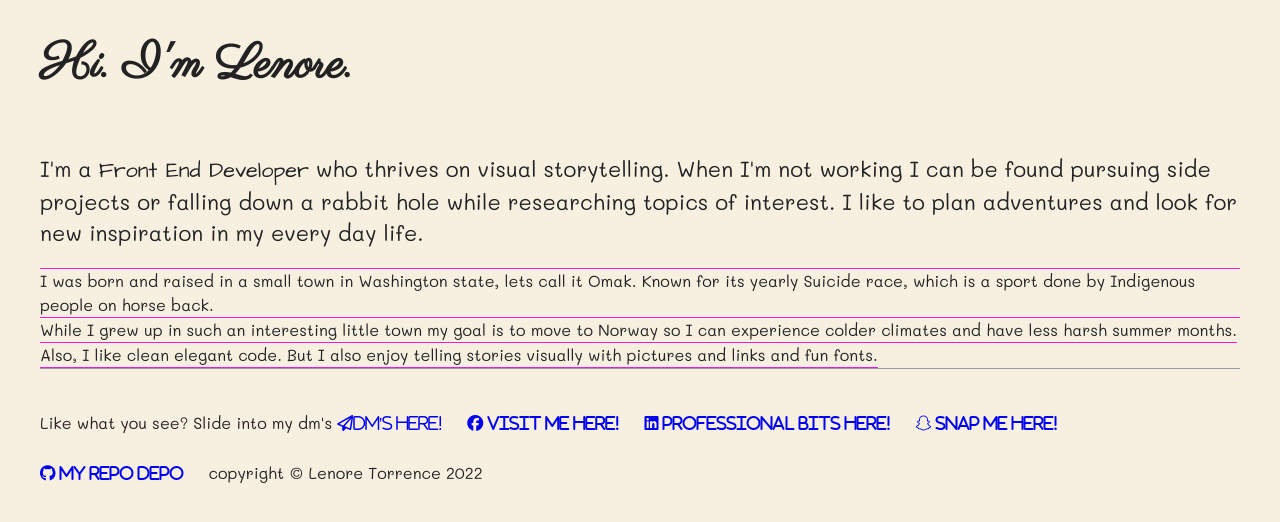
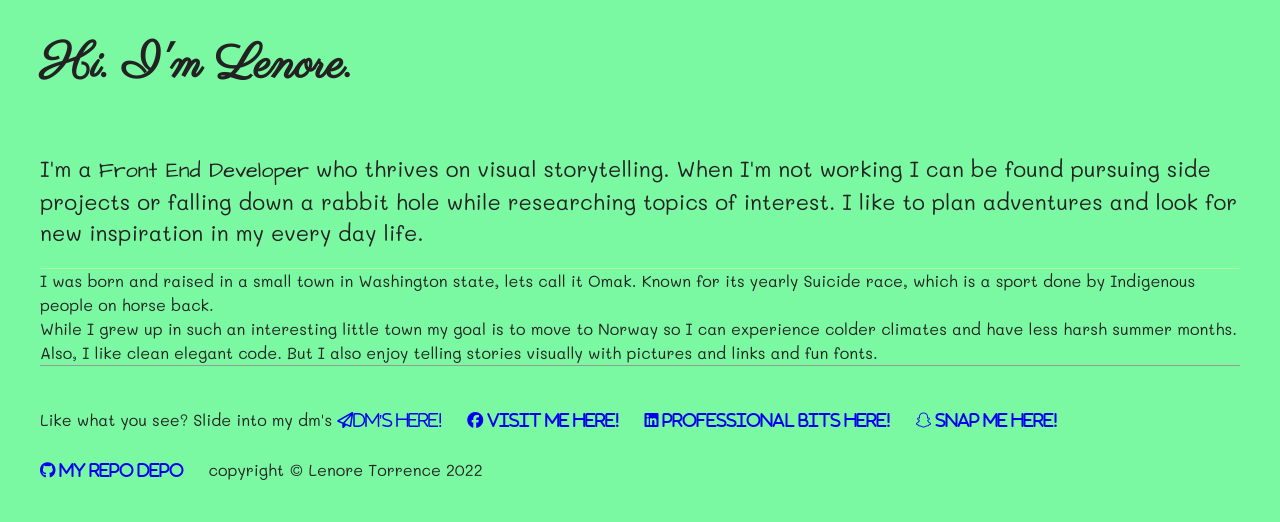
Before and after one commit to lokisonoflaufey/fun-with-flexbox-2, a plain HTML site: page index.html in a window 1280 px wide. Drawn offline with nearby package versions, Linux system fonts and the light colour scheme.

Commit message:
removed the border bottom

```diff
--- a/css/main.css
+++ b/css/main.css
@@ -97,7 +97,7 @@ textarea {
 
 
 html {
-  background-color: #f7f0e1;
+  background-color: #7bf8a2;
   height: 100%;
   width: 100%;
 }
@@ -115,6 +115,7 @@ body {
   flex-flow: row wrap;
   justify-content: space-between;
   max-width: 1200px;
+  height: 30%;
 }
 
 p span {
@@ -137,7 +138,7 @@ main {
     width: 100%;
     display: flex;
     justify-content: center;
-    border-bottom: 1px solid #e81ede;
+    border-bottom: 1px solid #adf8a3;
 }
 
 main p {
@@ -150,7 +151,7 @@ main p {
   align-items: center;
   line-height: 1.5em;
   font-size: 1em;
-  border-bottom: 1px solid #e81ede;
+
 }
 
 footer {
```
